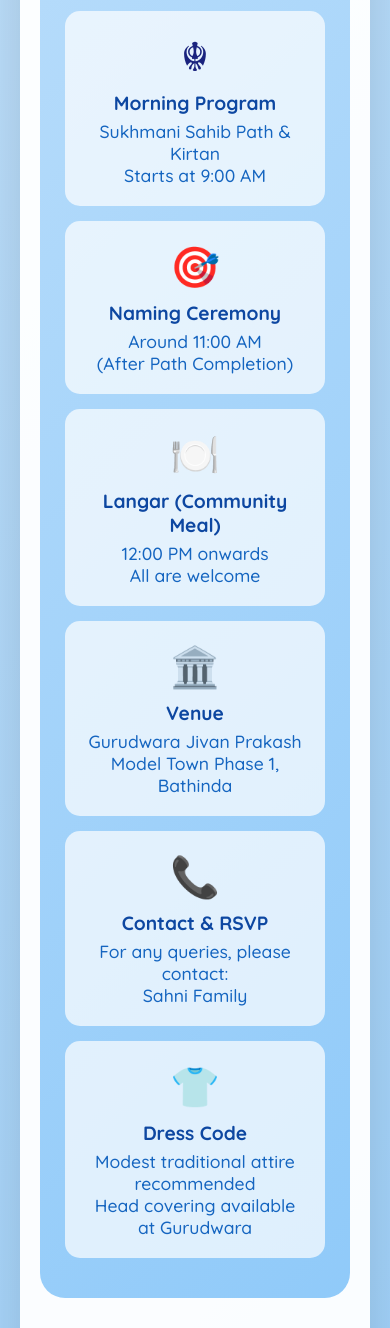
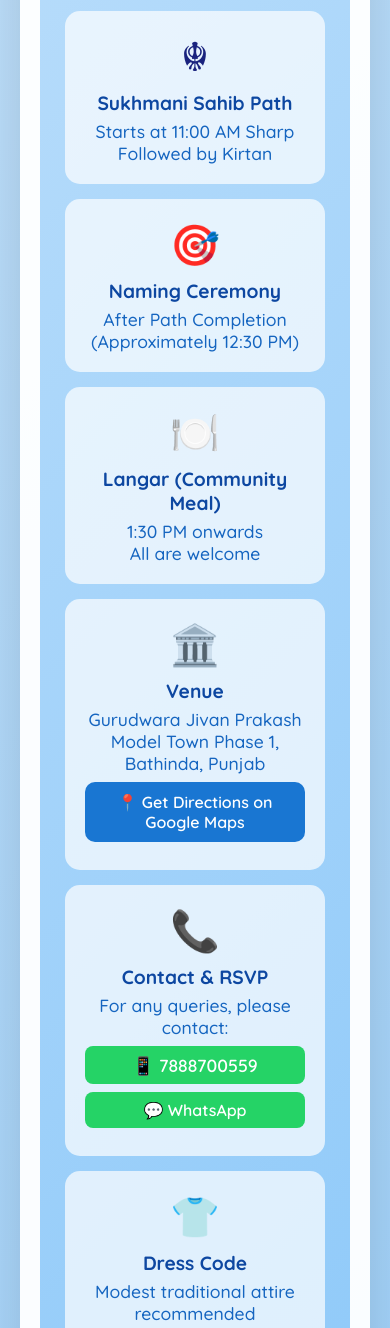
Before and after one commit to harishsharma7557-dotcom/SahniLittleStar, a plain HTML site: page index.html in a window 390 px wide. Shown: the part 2740-4068 px from the top of the page. Drawn offline with Linux system fonts and the light colour scheme.

Commit message:
🎯 Final updates: Exact times (11 AM, 1:30 PM), phone number (7888700559), Google Maps, WhatsApp button

```diff
--- a/index.html
+++ b/index.html
@@ -245,6 +245,16 @@
             font-weight: 500;
         }
 
+        .detail-content a {
+            transition: all 0.3s ease;
+        }
+
+        .detail-content a:hover {
+            transform: translateY(-2px);
+            box-shadow: 0 4px 12px rgba(0, 0, 0, 0.2);
+            opacity: 0.9;
+        }
+
         .hosts {
             text-align: center;
             padding: 40px;
@@ -296,6 +306,11 @@
             .event-details, .hosts { padding: 25px; }
             .detail-item { flex-direction: column; text-align: center; }
             .detail-icon { margin-right: 0; margin-bottom: 10px; }
+            .detail-content a {
+                display: block !important;
+                margin: 8px 0 !important;
+                width: 100%;
+            }
         }
     </style>
 </head>
@@ -374,8 +389,8 @@
                 <div class="detail-item">
                     <div class="detail-icon">☬</div>
                     <div class="detail-content">
-                        <h3>Morning Program</h3>
-                        <p>Sukhmani Sahib Path & Kirtan<br>Starts at 9:00 AM</p>
+                        <h3>Sukhmani Sahib Path</h3>
+                        <p>Starts at 11:00 AM Sharp<br>Followed by Kirtan</p>
                     </div>
                 </div>
 
@@ -383,7 +398,7 @@
                     <div class="detail-icon">🎯</div>
                     <div class="detail-content">
                         <h3>Naming Ceremony</h3>
-                        <p>Around 11:00 AM<br>(After Path Completion)</p>
+                        <p>After Path Completion<br>(Approximately 12:30 PM)</p>
                     </div>
                 </div>
 
@@ -391,7 +406,7 @@
                     <div class="detail-icon">🍽️</div>
                     <div class="detail-content">
                         <h3>Langar (Community Meal)</h3>
-                        <p>12:00 PM onwards<br>All are welcome</p>
+                        <p>1:30 PM onwards<br>All are welcome</p>
                     </div>
                 </div>
 
@@ -399,7 +414,10 @@
                     <div class="detail-icon">🏛️</div>
                     <div class="detail-content">
                         <h3>Venue</h3>
-                        <p>Gurudwara Jivan Prakash<br>Model Town Phase 1, Bathinda</p>
+                        <p>Gurudwara Jivan Prakash<br>Model Town Phase 1, Bathinda, Punjab</p>
+                        <a href="https://www.google.com/maps/search/?api=1&query=Gurudwara+Jivan+Prakash+Model+Town+Phase+1+Bathinda+Punjab" target="_blank" style="display: inline-block; margin-top: 10px; padding: 10px 20px; background: #1976d2; color: white; text-decoration: none; border-radius: 10px; font-weight: 600; transition: background 0.3s ease;">
+                            📍 Get Directions on Google Maps
+                        </a>
                     </div>
                 </div>
 
@@ -407,7 +425,13 @@
                     <div class="detail-icon">📞</div>
                     <div class="detail-content">
                         <h3>Contact & RSVP</h3>
-                        <p>For any queries, please contact:<br>Sahni Family</p>
+                        <p>For any queries, please contact:</p>
+                        <a href="tel:+917888700559" style="display: inline-block; margin-top: 8px; padding: 8px 16px; background: #25D366; color: white; text-decoration: none; border-radius: 8px; font-weight: 600; font-size: 1.1rem;">
+                            📱 7888700559
+                        </a>
+                        <a href="https://wa.me/917888700559?text=Waheguru%20Ji%20Ka%20Khalsa!%20I%20would%20like%20to%20confirm%20my%20attendance%20for%20the%20Sukhmani%20Sahib%20Path" target="_blank" style="display: inline-block; margin-top: 8px; margin-left: 10px; padding: 8px 16px; background: #25D366; color: white; text-decoration: none; border-radius: 8px; font-weight: 600;">
+                            💬 WhatsApp
+                        </a>
                     </div>
                 </div>
 
```
